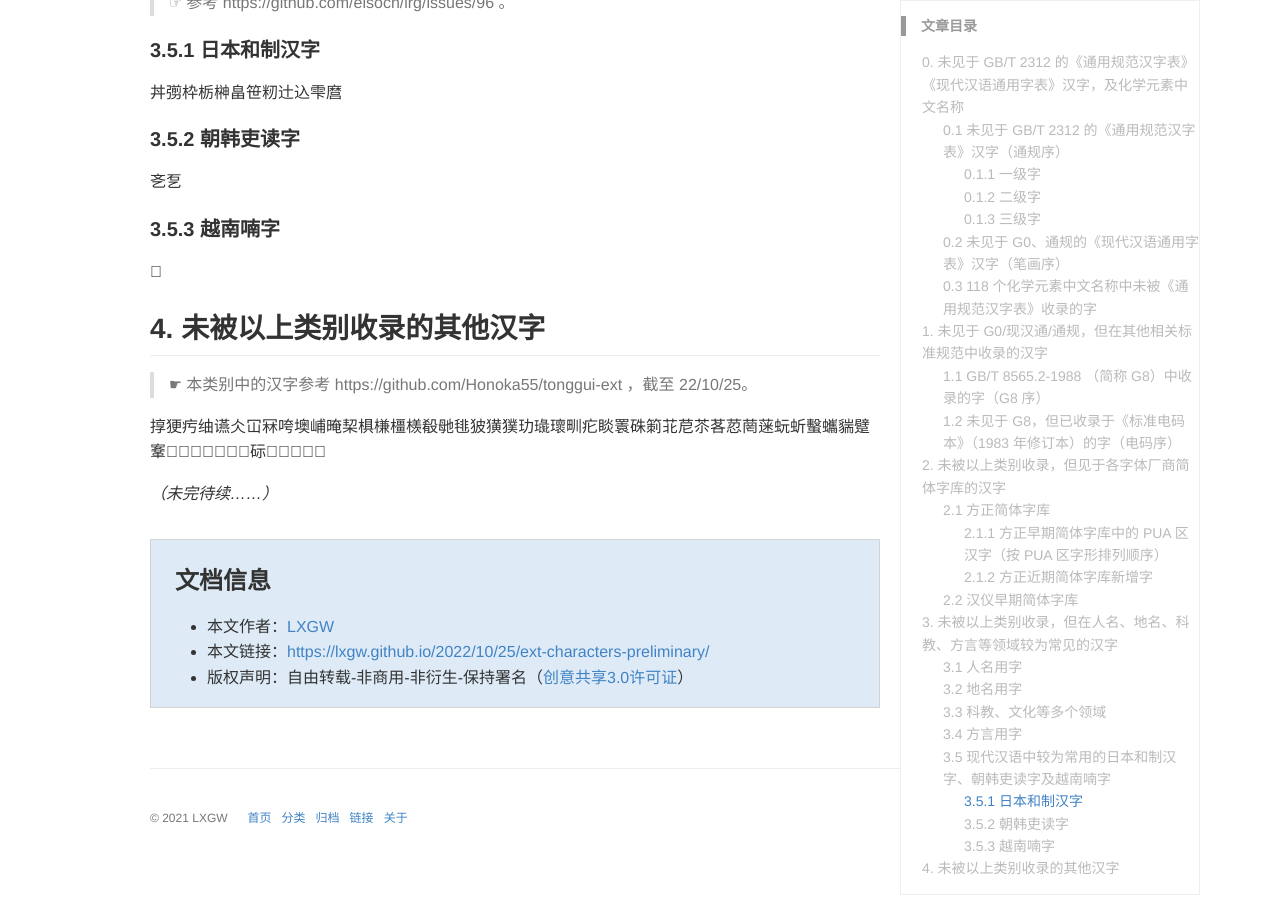
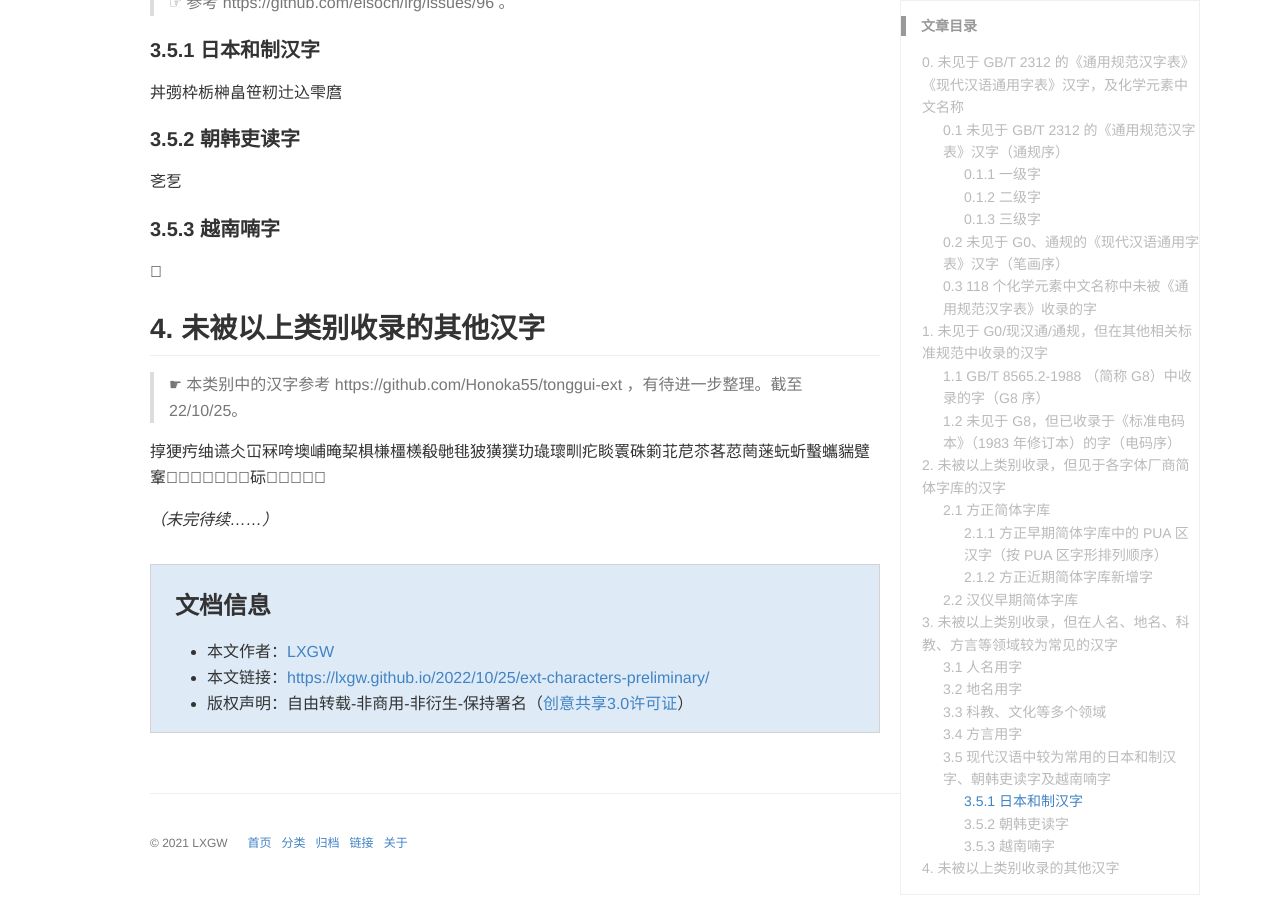
Before and after one commit to lxgw/lxgw.github.io, a Jekyll site: the page built from _posts/2022-10-25-ext-characters-preliminary.md, in a window 1280 px wide and 900 px high, scrolled down 4659 px. Built offline with Jekyll 4.4.1, drawn with Linux system fonts in a browser that asks for light colours; some web fonts are replaced; comment, search, counter and statistics services are not loaded; a style sheet for code colours, icons or effects is not loaded; before the commit the page ends 5534 px from its top, so only the background shows below that; some of the changed text lies outside the part shown.

Commit message:
Update 2022-10-25-ext-characters-preliminary.md

```diff
--- a/_posts/2022-10-25-ext-characters-preliminary.md
+++ b/_posts/2022-10-25-ext-characters-preliminary.md
@@ -144,7 +144,7 @@ keywords: 表外字, 生僻字, 外字
 
 ## 4. 未被以上类别收录的其他汉字
 
-> ☛ 本类别中的汉字参考 https://github.com/Honoka55/tonggui-ext ，截至 22/10/25。
+> ☛ 本类别中的汉字参考 https://github.com/Honoka55/tonggui-ext ，有待进一步整理。截至 22/10/25。
 
 㨃㹴㽲䌷䜩仌冚冧咵墺峬晻栔椇槏橿檨殽毑毴狓獚獛玏璏瓌甽疕睒瞏硃箣苝苨苶茖荵菵蒾蚖蚚蟿蠵貒躄鞌𣏢𦗒𪠸𪢮𪨇𫍻𬮤𮀔𮉫𰱲𰶊𱂐𱅋
 
```
